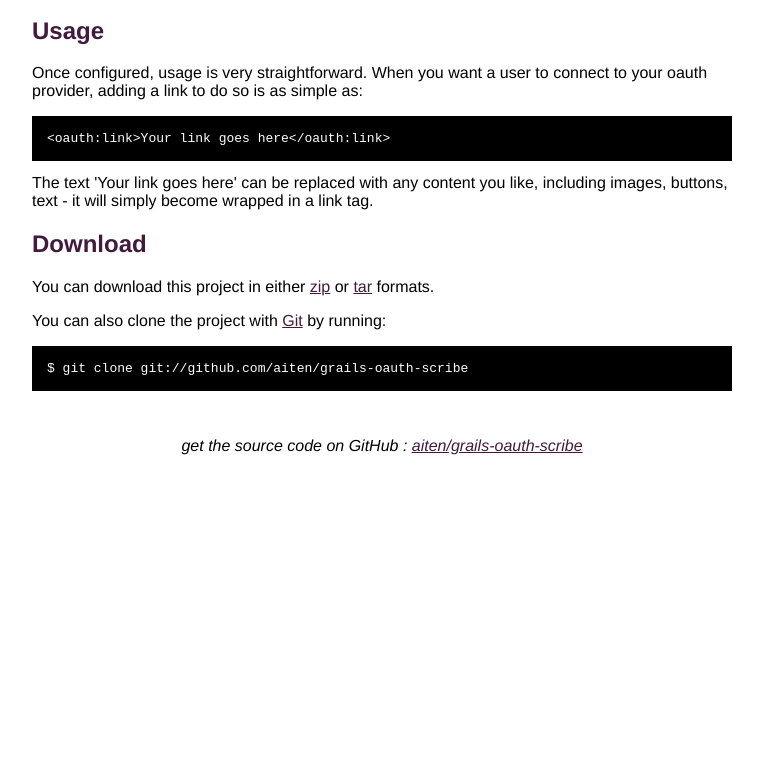
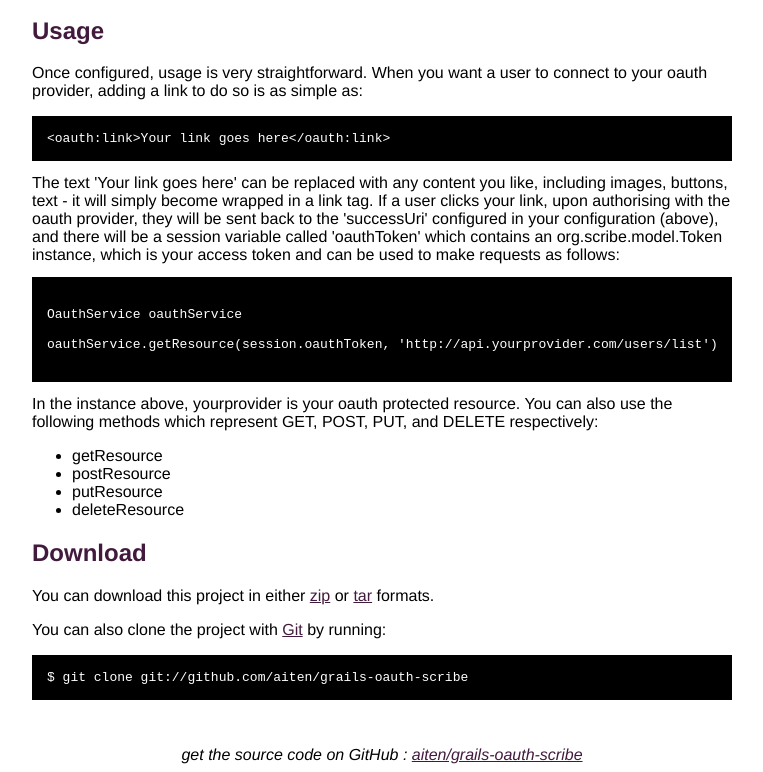
Before and after one commit to antony/grails-oauth-scribe, a plain HTML site: page index.html in a window 1280 px wide. Shown: the part 1714-2486 px from the top of the page, without its empty margins (258-1021 px from the left). Before the commit the page ends 2177 px from the top, so only its background shows below. Drawn offline with Linux system fonts and the light colour scheme.

Commit message:
Updated usage.

```diff
--- a/index.html
+++ b/index.html
@@ -120,6 +120,25 @@ Once configured, usage is very straightforward. When you want a user to connect
 
 The text 'Your link goes here' can be replaced with any content you like, including images, buttons, text - it will simply become wrapped in a link tag.
 
+If a user clicks your link, upon authorising with the oauth provider, they will be sent back to the 'successUri' configured in your configuration (above), and there will be a session variable called 'oauthToken' which contains an org.scribe.model.Token instance, which is your access token and can be used to make requests as follows:
+
+<pre>
+
+OauthService oauthService
+
+oauthService.getResource(session.oauthToken, 'http://api.yourprovider.com/users/list')
+
+</pre>
+
+In the instance above, yourprovider is your oauth protected resource. You can also use the following methods which represent GET, POST, PUT, and DELETE respectively:
+
+<ul>
+<li>getResource</li>
+<li>postResource</li>
+<li>putResource</li>
+<li>deleteResource</li>
+</ul>
+
 </p>
 
     <h2>Download</h2>
```
